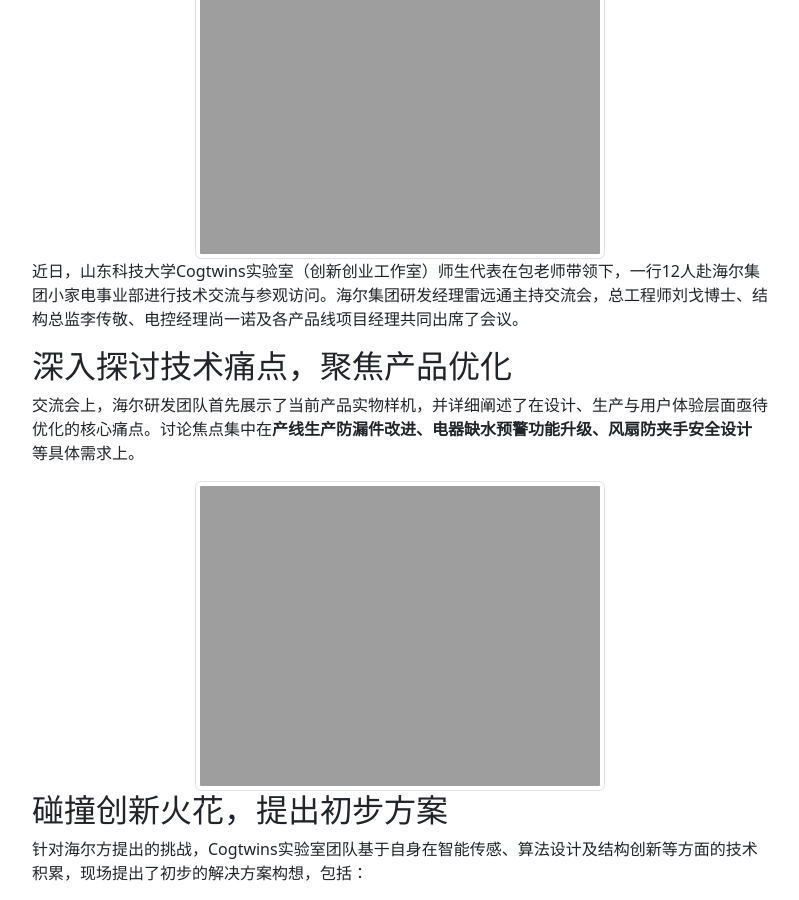
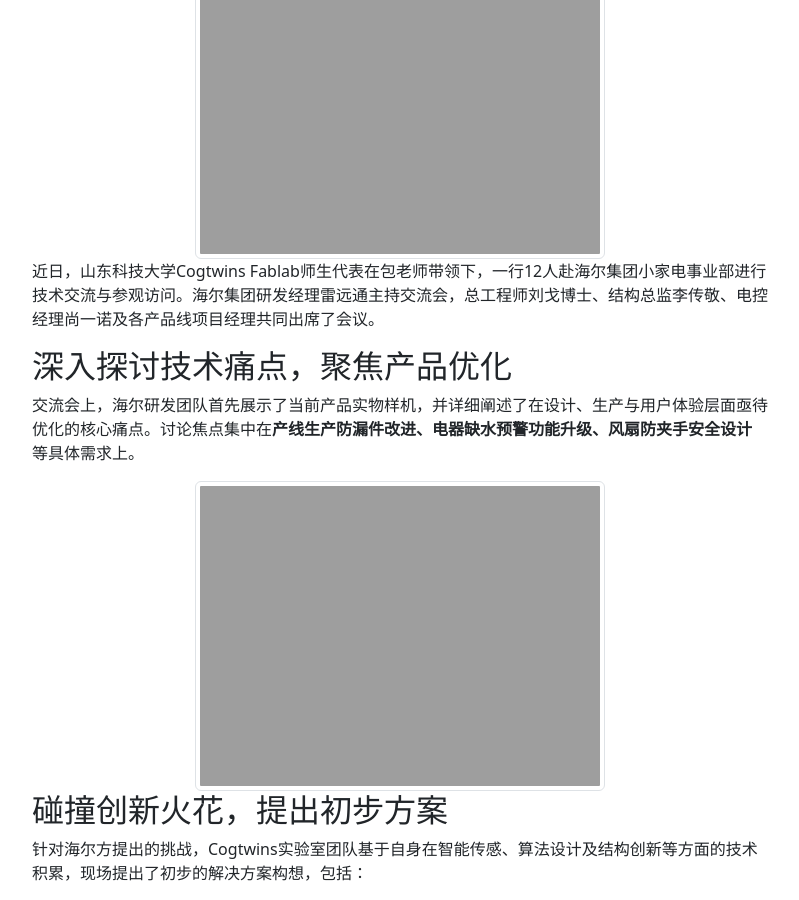
Before and after one commit to fablab4cogtwins/fablab4cogtwins.github.io, a Jekyll site: the page built from _posts/2025-12-17-Cogtwins Fablab - Haier Appliance Technical Exchange.markdown, in a window 1280 px wide and 900 px high, scrolled down 333 px. Shown: the whole window, without its empty margins (240-1039 px from the left). Built offline with Jekyll 4.4.1, drawn with Linux system fonts in a browser that asks for light colours.

Commit message:
Update 2025-12-17-Cogtwins Fablab - Haier Appliance Technical Exchange.markdown

```diff
--- a/_posts/2025-12-17-Cogtwins Fablab - Haier Appliance Technical Exchange.markdown
+++ b/_posts/2025-12-17-Cogtwins Fablab - Haier Appliance Technical Exchange.markdown
@@ -13,7 +13,7 @@ published: true
         src="{{ '/assets/postimg/2026_1_6_cogtwins_fablab_visit_haier(1).jpg' | relative_url }}" />
 </div>
 
-近日，山东科技大学Cogtwins实验室（创新创业工作室）师生代表在包老师带领下，一行12人赴海尔集团小家电事业部进行技术交流与参观访问。海尔集团研发经理雷远通主持交流会，总工程师刘戈博士、结构总监李传敬、电控经理尚一诺及各产品线项目经理共同出席了会议。
+近日，山东科技大学Cogtwins Fablab师生代表在包老师带领下，一行12人赴海尔集团小家电事业部进行技术交流与参观访问。海尔集团研发经理雷远通主持交流会，总工程师刘戈博士、结构总监李传敬、电控经理尚一诺及各产品线项目经理共同出席了会议。
 
 ## 深入探讨技术痛点，聚焦产品优化
 
```
